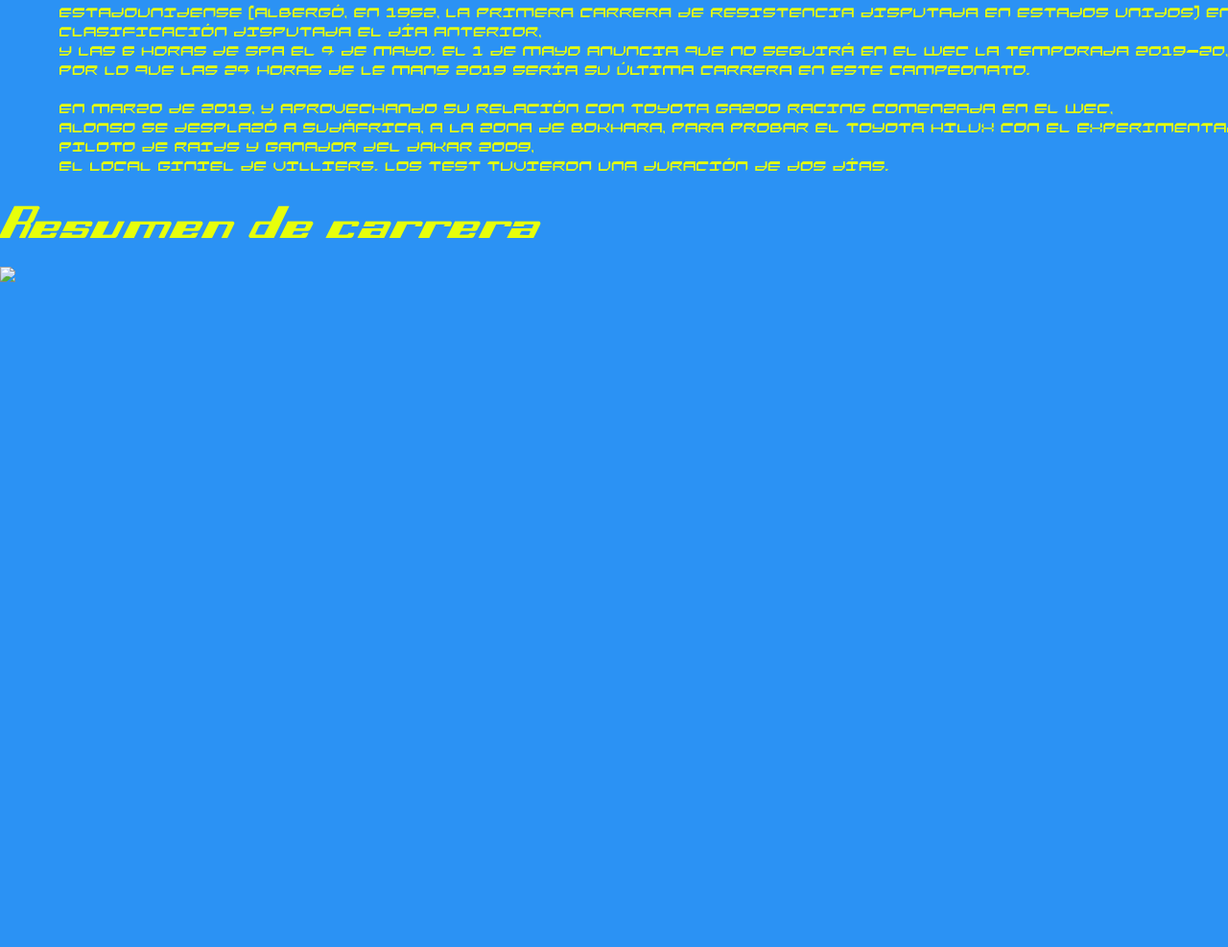
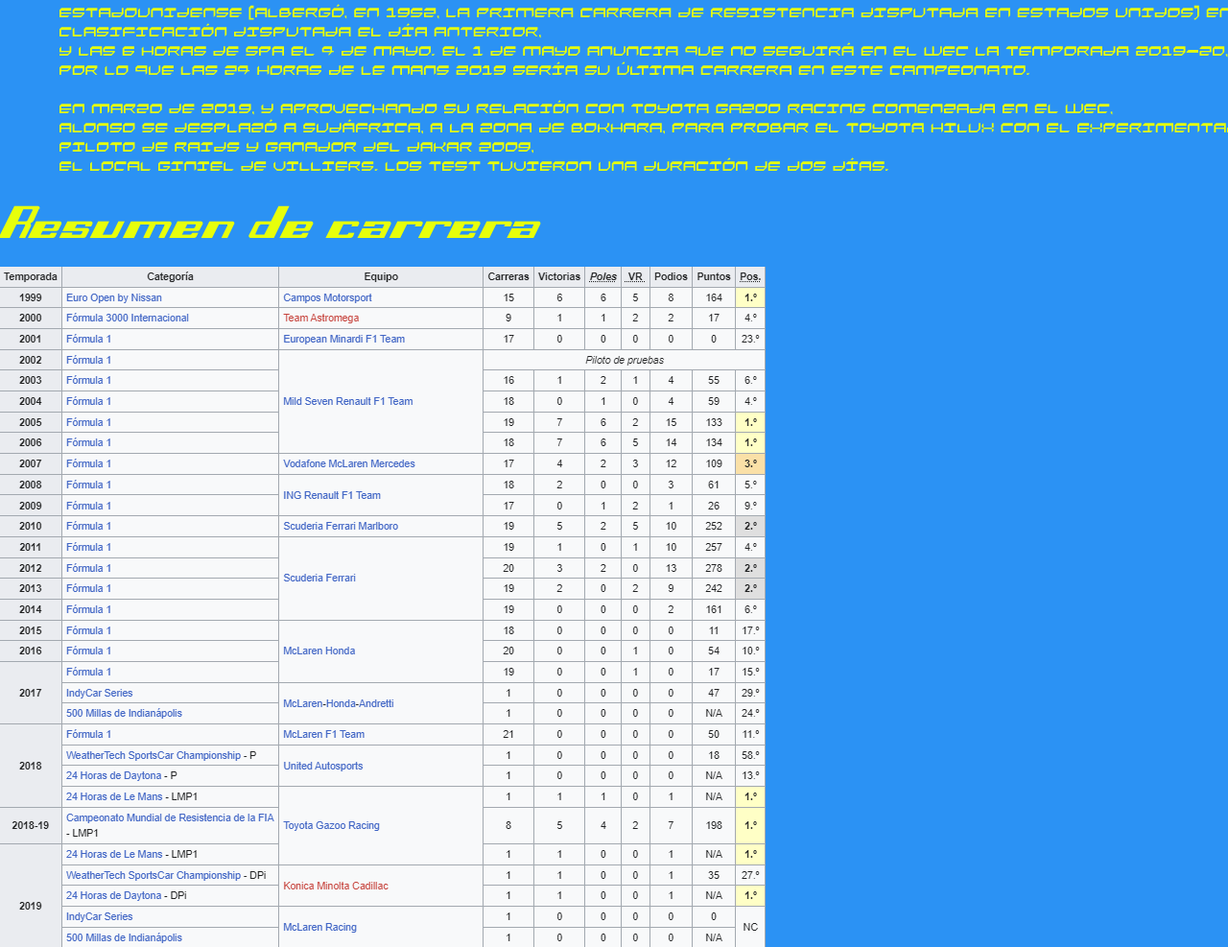
Before and after one commit to lleeerrriiiccc/lleeerrriiiccc.github.io, a plain HTML site: page html/carrera.html in a window 1280 px wide. Shown: the part 992-1979 px from the top of the page at 96% size. Before the commit the page ends 1290 px from the top, so only its background shows below. Drawn offline with Linux system fonts and the light colour scheme.

Commit message:
foto
hacer que se muestre una imagen que era erronea

```diff
--- a/html/carrera.html
+++ b/html/carrera.html
@@ -40,5 +40,5 @@
 </div>
 <div class="rescar">
     <h1>Resumen de carrera</h1>
-    <img src="html/fotos/resumencarrera.png">
+    <img src="fotos/resumencarrera.png" alt="imagen de podios i participaciones de fernando alonso">
 </div>
```
